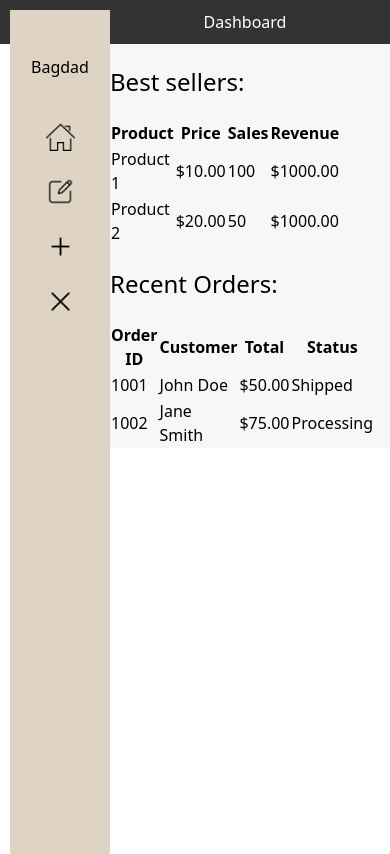
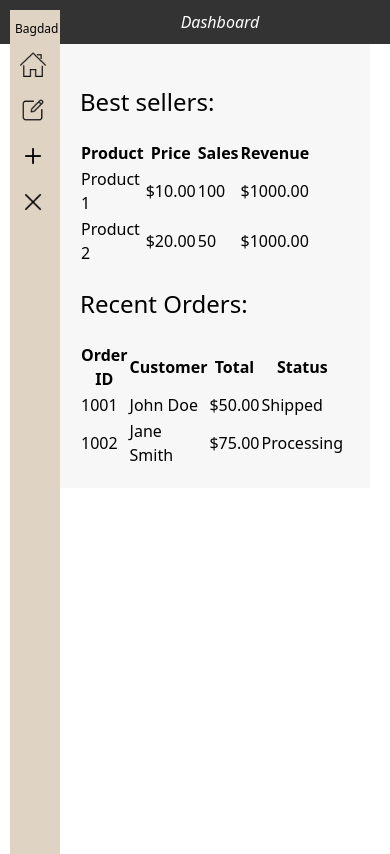
Before and after one commit to Baraah7/ITCS489, a PHP site: page /Dashboard.html in a window 390 px wide. Run offline with PHP 8.4, Linux system fonts and the light colour scheme; some libraries are stand-ins or nearby versions.

Commit message:
CSS phone compatibility

```diff
--- a/styles.css
+++ b/styles.css
@@ -3,6 +3,10 @@ header{
     color: white;
     padding: 10px;
     text-align: center;
+}
+
+h1{
+    font-style: italic;
 }
 
 .Sidebar{
@@ -16,10 +20,10 @@ header{
 }
 
 .side-icon {
-    width: 50%; /* Adjusts to 50% of the container's width */
-    height: auto; /* Maintains aspect ratio */
-    max-width: 100%; /* Ensures it doesn't exceed the container's width */
-    margin: 10px auto; /* Centers the icon */
+    width: 50%;
+    height: auto;
+    max-width: 100%;
+    margin: 10px auto;
     padding: 3px;
 }
 
@@ -27,6 +31,12 @@ header{
     text-align: center;
     margin: 30px 0;
     color: black;
+}
+
+main div{
+    margin : 0 20px;
+    padding: 20px;
+    background-color: #F7F7F7;
 }
 
 .Home-content{
@@ -56,3 +66,28 @@ table{
 .Delete-content{
     display: none;
 }
+
+@media (max-width: 600px) {
+    .Sidebar{
+        width: 50px;
+        padding: 0px;
+        padding-left: 5px;
+    }
+
+    .Sidebar p{
+        font-size: 12px;
+        margin: 3px;
+        margin-left: 0px;
+        text-align: left;
+        margin-top: 10px;
+    }
+
+    .side-icon {
+    width: 80%;
+    height: auto;
+    max-width: 100%;
+    margin: 5px auto;
+    padding: 5px;
+    margin-right: 10px;
+    }
+}
```
